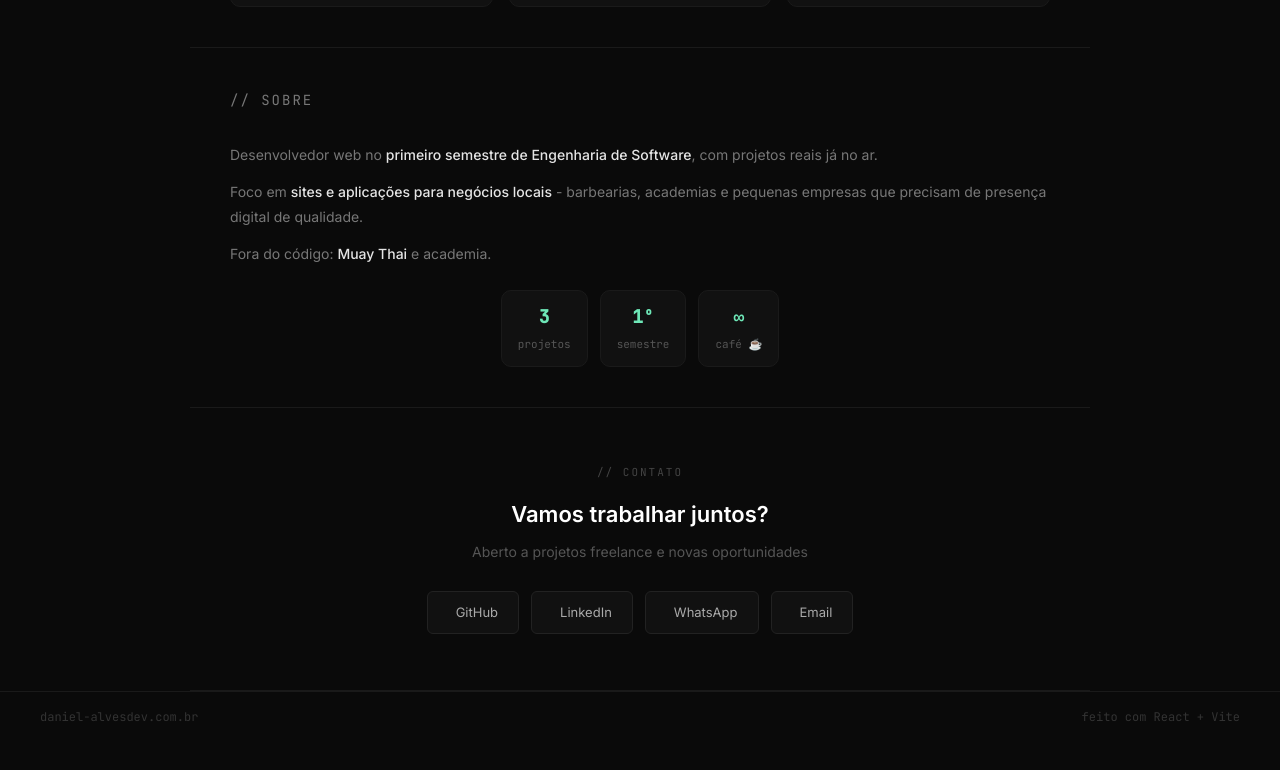
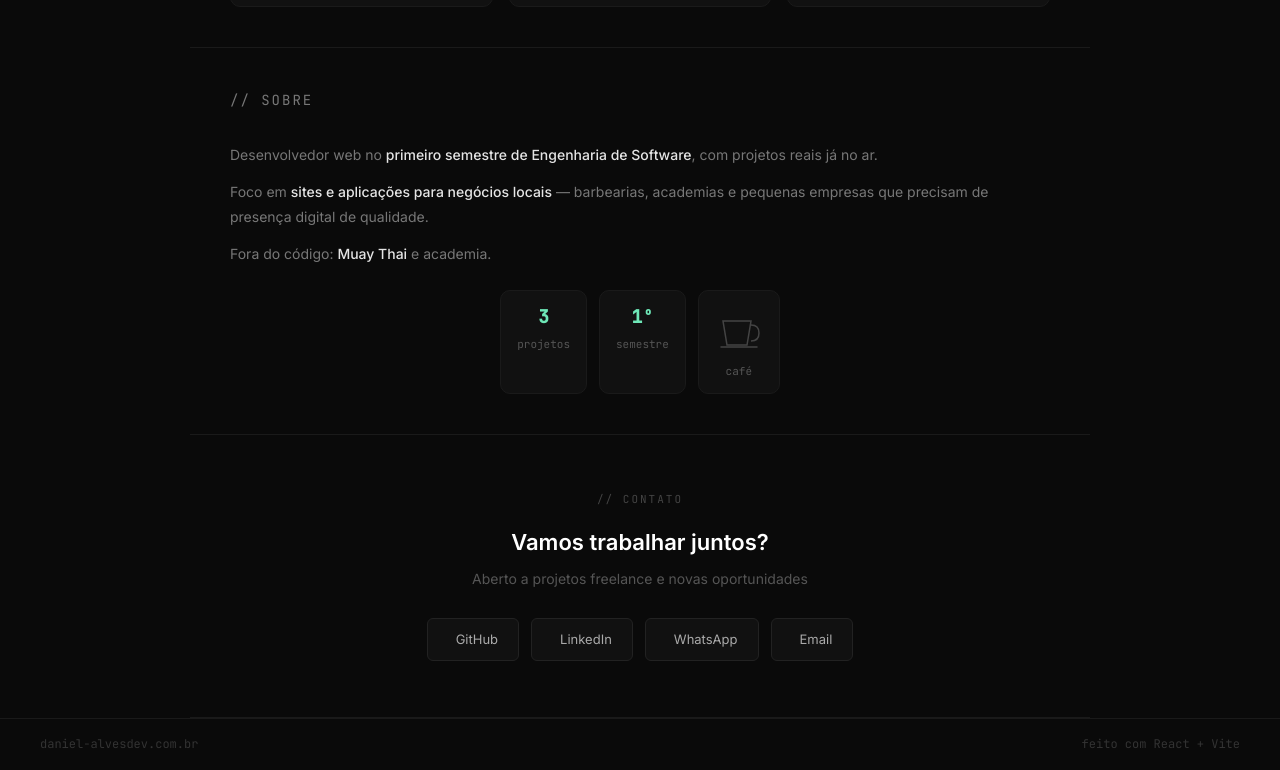
Before and after one commit to daniel-mscs/portfolio, a React (Vite) app: page / in a window 1280 px wide. Shown: the part 1291-2061 px from the top of the page. Before the commit the page ends 2034 px from the top, so only its background shows below. Built offline with nearby package versions, Linux system fonts and the light colour scheme.

Commit message:
feat: add animated coffee cup to about section

```diff
--- a/src/components/About.jsx
+++ b/src/components/About.jsx
@@ -1,10 +1,120 @@
+import { useEffect, useRef, useState } from 'react'
 import { useScrollReveal } from '../hooks/useScrollReveal'
 import styles from './About.module.css'
+
+function CoffeeCup() {
+  const [fill, setFill] = useState(0)
+  const [overflow, setOverflow] = useState(false)
+  const [reset, setReset] = useState(false)
+  const ref = useRef(null)
+
+  useEffect(() => {
+    let timeout
+    let interval
+
+    function animate() {
+      setFill(0)
+      setOverflow(false)
+      setReset(false)
+
+      let current = 0
+      interval = setInterval(() => {
+        current += 2
+        setFill(current)
+        if (current >= 100) {
+          clearInterval(interval)
+          setOverflow(true)
+          timeout = setTimeout(() => {
+            setReset(true)
+            timeout = setTimeout(animate, 600)
+          }, 800)
+        }
+      }, 30)
+    }
+
+    const observer = new IntersectionObserver(
+      ([entry]) => { if (entry.isIntersecting) animate() },
+      { threshold: 0.5 }
+    )
+    if (ref.current) observer.observe(ref.current)
+
+    return () => {
+      observer.disconnect()
+      clearInterval(interval)
+      clearTimeout(timeout)
+    }
+  }, [])
+
+  const liquidColor = overflow ? '#F07B00' : '#6ee7b7'
+  const cupY = 18 + (24 * (1 - fill / 100))
+  const cupH = 24 * (fill / 100)
+
+  return (
+    <div ref={ref} className={styles.coffeeWrap}>
+      <svg width="48" height="52" viewBox="0 0 48 52" fill="none" xmlns="http://www.w3.org/2000/svg">
+        <defs>
+          <clipPath id="cupClip">
+            <path d="M8 18 H36 L32 42 H12 Z" />
+          </clipPath>
+        </defs>
+
+        {/* Líquido */}
+        {!reset && (
+          <rect
+            x="8"
+            y={cupY}
+            width="28"
+            height={cupH}
+            fill={liquidColor}
+            clipPath="url(#cupClip)"
+          />
+        )}
+
+        {/* Corpo da xícara */}
+        <path d="M8 18 H36 L32 42 H12 Z" stroke="#444" strokeWidth="1.5" fill="none" />
+
+        {/* Alça */}
+        <path d="M36 22 Q44 22 44 30 Q44 38 36 38" stroke="#444" strokeWidth="1.5" fill="none" />
+
+        {/* Pires */}
+        <line x1="6" y1="44" x2="42" y2="44" stroke="#444" strokeWidth="1.5" strokeLinecap="round" />
+
+        {/* Vapor 1 */}
+        <path
+          d="M16 16 Q14 12 16 8"
+          stroke="#6ee7b7"
+          strokeWidth="1.5"
+          strokeLinecap="round"
+          opacity={fill > 60 && !reset ? 1 : 0}
+          style={{ transition: 'opacity 0.4s' }}
+        />
+        {/* Vapor 2 */}
+        <path
+          d="M24 14 Q22 10 24 6"
+          stroke="#6ee7b7"
+          strokeWidth="1.5"
+          strokeLinecap="round"
+          opacity={fill > 75 && !reset ? 1 : 0}
+          style={{ transition: 'opacity 0.4s' }}
+        />
+        {/* Vapor 3 */}
+        <path
+          d="M32 16 Q30 12 32 8"
+          stroke="#6ee7b7"
+          strokeWidth="1.5"
+          strokeLinecap="round"
+          opacity={fill > 90 && !reset ? 1 : 0}
+          style={{ transition: 'opacity 0.4s' }}
+        />
+      </svg>
+      <span className={styles.coffeeLabel}>café</span>
+    </div>
+  )
+}
 
 const STATS = [
   { num: '3', label: 'projetos' },
   { num: '1º', label: 'semestre' },
-  { num: '∞', label: 'café ☕' },
 ]
 
 export default function About() {
@@ -22,7 +132,7 @@ export default function About() {
           com projetos reais já no ar.
         </p>
         <p>
-            Foco em <strong>sites e aplicações para negócios locais</strong> - barbearias,
+          Foco em <strong>sites e aplicações para negócios locais</strong> — barbearias,
           academias e pequenas empresas que precisam de presença digital de qualidade.
         </p>
         <p>
@@ -36,6 +146,9 @@ export default function About() {
             <div className={styles.statLabel}>{s.label}</div>
           </div>
         ))}
+        <div className={styles.stat}>
+          <CoffeeCup />
+        </div>
       </div>
     </section>
   )
--- a/src/components/About.module.css
+++ b/src/components/About.module.css
@@ -94,3 +94,16 @@
     flex: 1;
   }
 }
+
+.coffeeWrap {
+  display: flex;
+  flex-direction: column;
+  align-items: center;
+  gap: 8px;
+}
+
+.coffeeLabel {
+  font-size: 11px;
+  color: var(--text-muted);
+  font-family: var(--font-mono);
+}
```
Lines whose indentation alone changed are shown as unchanged.
